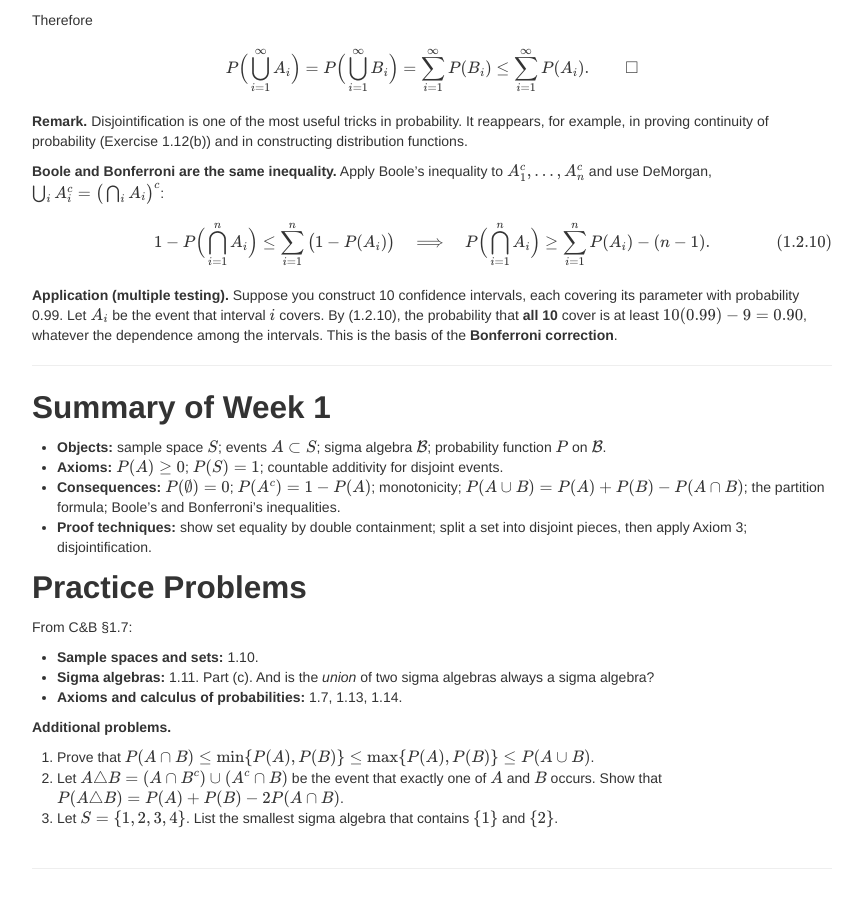
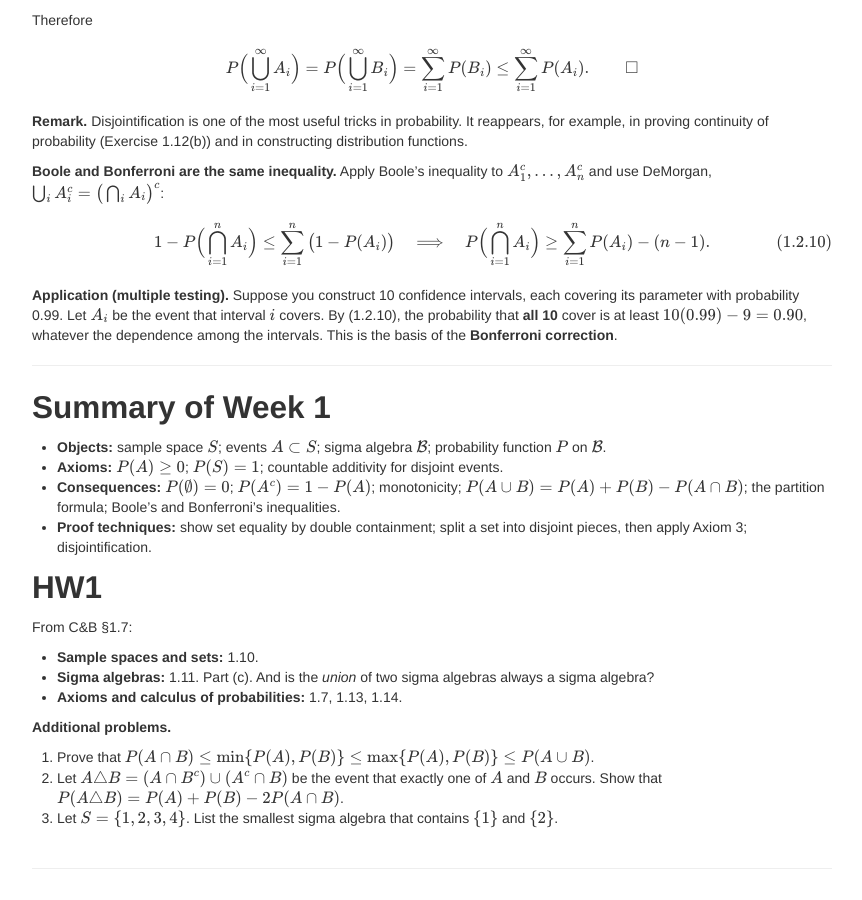
Before and after one commit to feizhe/STAT201A, a Jekyll site: the page built from Notes/1.Week1.md, in a window 1280 px wide and 900 px high, scrolled down 7448 px. Shown: the whole window, without its empty margins (208-1070 px from the left). Built offline with Jekyll 4.4.1, drawn with Linux system fonts in a browser that asks for light colours.

Commit message:
week 1 dis

```diff
--- a/Notes/1.Week1.md
+++ b/Notes/1.Week1.md
@@ -412,7 +412,7 @@ $$
 - **Consequences:** $P(\emptyset) = 0$; $P(A^c) = 1 - P(A)$; monotonicity; $P(A \cup B) = P(A) + P(B) - P(A \cap B)$; the partition formula; Boole's and Bonferroni's inequalities.
 - **Proof techniques:** show set equality by double containment; split a set into disjoint pieces, then apply Axiom 3; disjointification.
 
-## Practice Problems
+## HW1
 
 From C&B §1.7:
 
```
Also changed, not shown: pages/discussion.md (+1 -1 lines), 2 other files.
